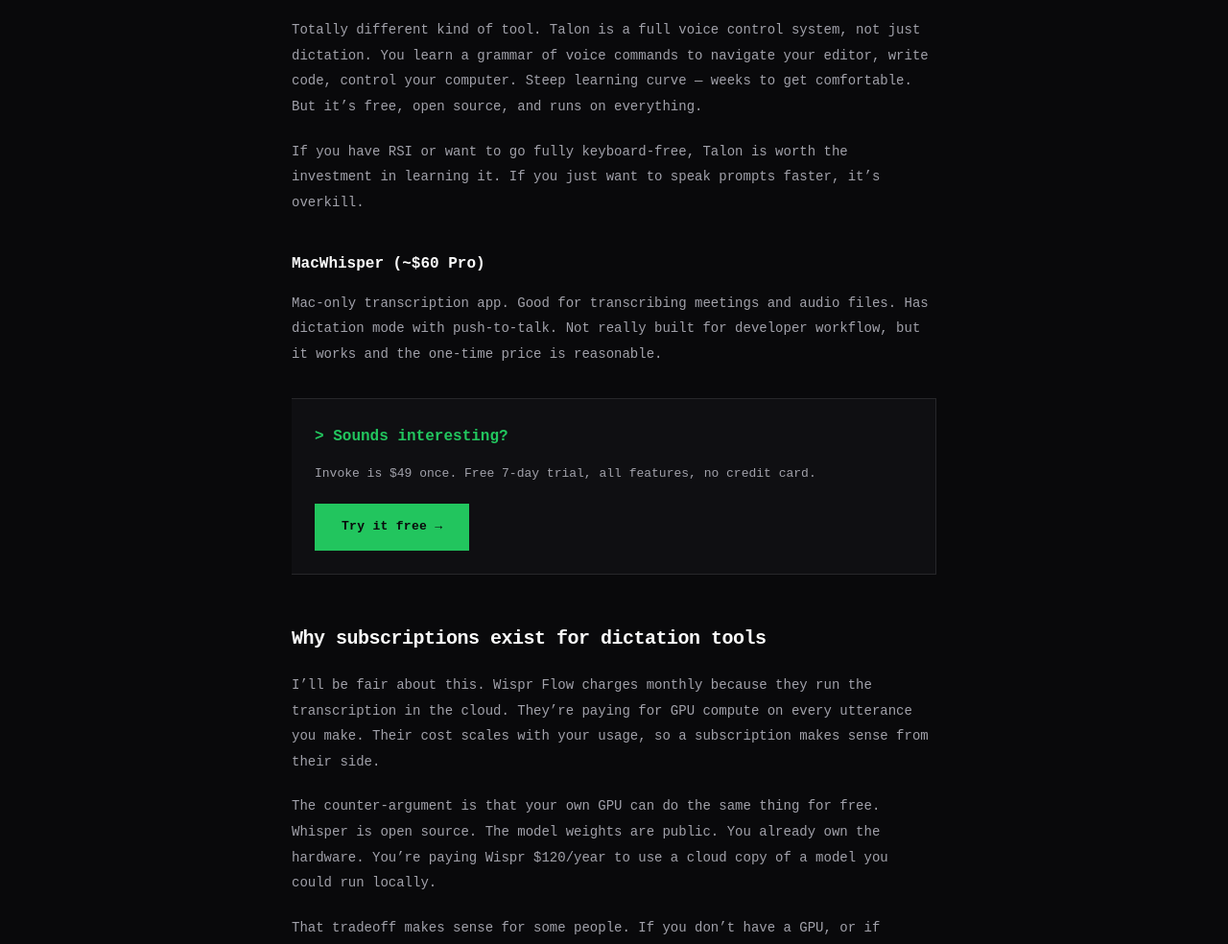
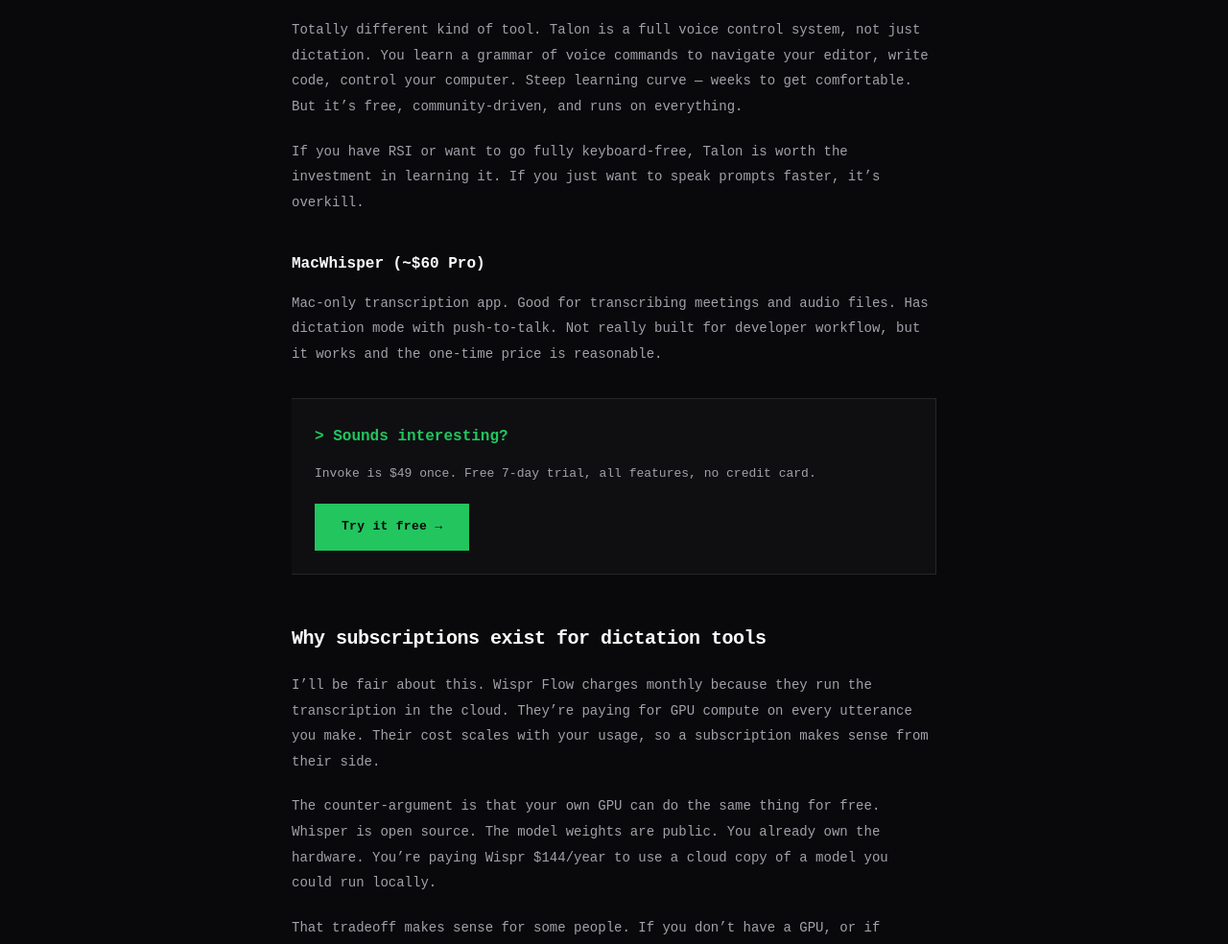
Before and after one commit to zmroth/getinvoke.dev, a Jekyll site: the page built from _posts/2026-03-15-voice-to-text-no-subscription.md, in a window 1280 px wide and 1400 px high, scrolled down 1441 px. Shown: the part 237-1221 px from the top of the window at 96% size. Built offline with Jekyll 4.4.1, drawn with Linux system fonts in a browser that asks for light colours; some of the changed text lies outside the part shown.

Commit message:
EEAT quality pass: fix pricing, accuracy, bias disclosures across all posts
- Wispr Flow price standardized to $12/mo ($144/yr) across all posts
  (was $10/mo in 2 posts, contradicting landing page)
- Subscription math recalculated: $288/2yr, $432/3yr, $720/5yr
- SuperWhisper excerpt: "Mac-only" → "Mac-first" (they have Windows now)
- Talon: "open source" → "community-driven" (engine is proprietary)
- Talon post: added bias disclosure ("I built Invoke")
- MacWhisper table: "macOS (pip)" → "macOS (native + pip)"

Co-Authored-By: Claude Opus 4.6 (1M context) <noreply@anthropic.com>

```diff
--- a/_posts/2026-03-15-voice-to-text-no-subscription.md
+++ b/_posts/2026-03-15-voice-to-text-no-subscription.md
@@ -3,7 +3,7 @@ title: "Voice-to-Text for Developers That Doesn't Require a Subscription (2026)"
 date: 2026-03-15
 author: Zach Roth
 layout: post
-excerpt: "Wispr Flow is $120/year. Voicy is $102/year. Here's what you can use instead for a one-time payment — or free."
+excerpt: "Wispr Flow is $144/year. Voicy is $102/year. Here's what you can use instead for a one-time payment — or free."
 og_image: og-image.png
 ---
 
@@ -19,14 +19,14 @@ But that's what most developer dictation tools charge.
 
 | Tool | Monthly | Year 1 | Year 2 | Year 3 |
 |------|---------|--------|--------|--------|
-| Wispr Flow | $10/mo | $120 | $240 | $360 |
+| Wispr Flow | $12/mo | $144 | $288 | $432 |
 | Voicy | $8.49/mo | $102 | $204 | $306 |
 | SuperWhisper (monthly) | $8.49/mo | $102 | $204 | $306 |
 | **Invoke** | **$49 once** | **$49** | **$49** | **$49** |
 | **SuperWhisper (lifetime)** | **~$250 once** | **$250** | **$250** | **$250** |
 | **Talon Voice** | **Free** | **$0** | **$0** | **$0** |
 
-After five months, Wispr Flow has already cost more than Invoke. After two years, you've paid $240 for the same thing you could have bought once for $49.
+After five months, Wispr Flow has already cost more than Invoke. After two years, you've paid $288 for the same thing you could have bought once for $49.
 
 I think about tools in terms of "how long until I've overpaid?" For dictation subscriptions, the answer is almost always less than six months.
 
@@ -48,7 +48,7 @@ If you're on a Mac and don't need project-aware reformatting, it works. I'd use
 
 ### Talon Voice (free)
 
-Totally different kind of tool. Talon is a full voice control system, not just dictation. You learn a grammar of voice commands to navigate your editor, write code, control your computer. Steep learning curve — weeks to get comfortable. But it's free, open source, and runs on everything.
+Totally different kind of tool. Talon is a full voice control system, not just dictation. You learn a grammar of voice commands to navigate your editor, write code, control your computer. Steep learning curve — weeks to get comfortable. But it's free, community-driven, and runs on everything.
 
 If you have RSI or want to go fully keyboard-free, Talon is worth the investment in learning it. If you just want to speak prompts faster, it's overkill.
 
@@ -62,7 +62,7 @@ Mac-only transcription app. Good for transcribing meetings and audio files. Has
 
 I'll be fair about this. Wispr Flow charges monthly because they run the transcription in the cloud. They're paying for GPU compute on every utterance you make. Their cost scales with your usage, so a subscription makes sense from their side.
 
-The counter-argument is that your own GPU can do the same thing for free. Whisper is open source. The model weights are public. You already own the hardware. You're paying Wispr $120/year to use a cloud copy of a model you could run locally.
+The counter-argument is that your own GPU can do the same thing for free. Whisper is open source. The model weights are public. You already own the hardware. You're paying Wispr $144/year to use a cloud copy of a model you could run locally.
 
 That tradeoff makes sense for some people. If you don't have a GPU, or if you're on an older laptop, cloud transcription might actually be faster. But if you have an NVIDIA card from the last five years or an Apple Silicon Mac, you're paying for something your hardware already does.
 
```
Also changed, not shown: other parts of _posts/2026-03-15-voice-to-text-no-subscription.md (+3 -3 lines), _posts/2026-03-13-macwhisper-alternative-invoke.md (+1 -1 lines), _posts/2026-03-13-superwhisper-alternative-windows.md (+1 -1 lines), _posts/2026-03-13-talon-voice-vs-invoke.md (+3 -1 lines), _posts/2026-03-15-best-voice-dictation-windows-developers.md (+2 -2 lines).
